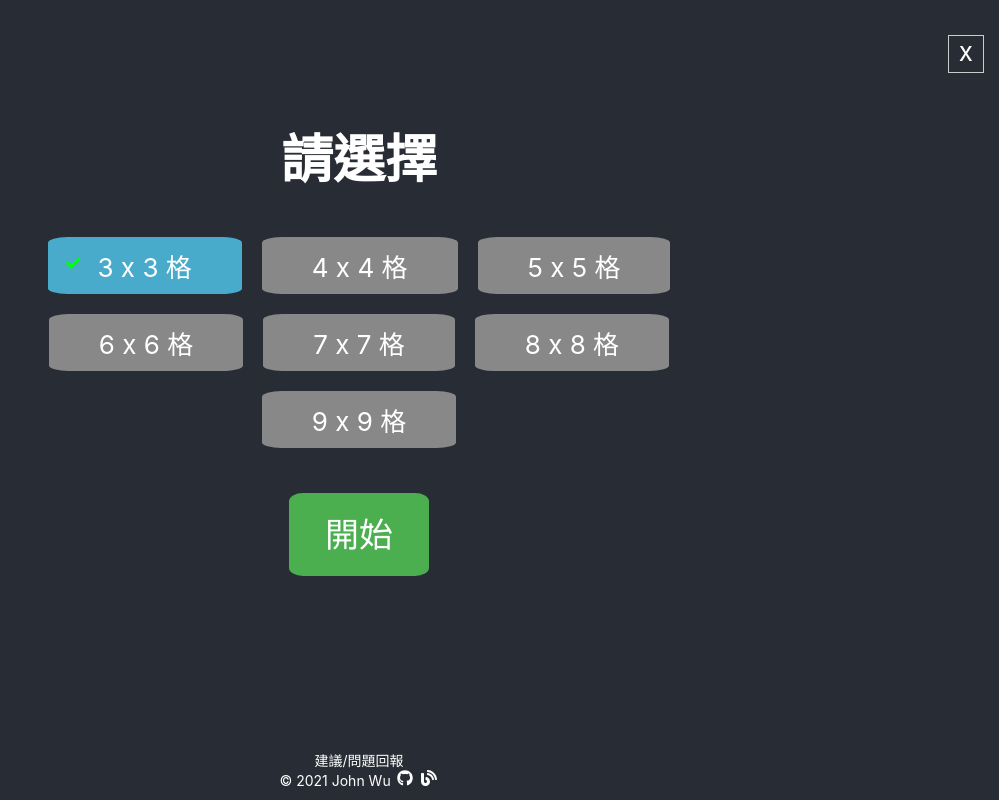
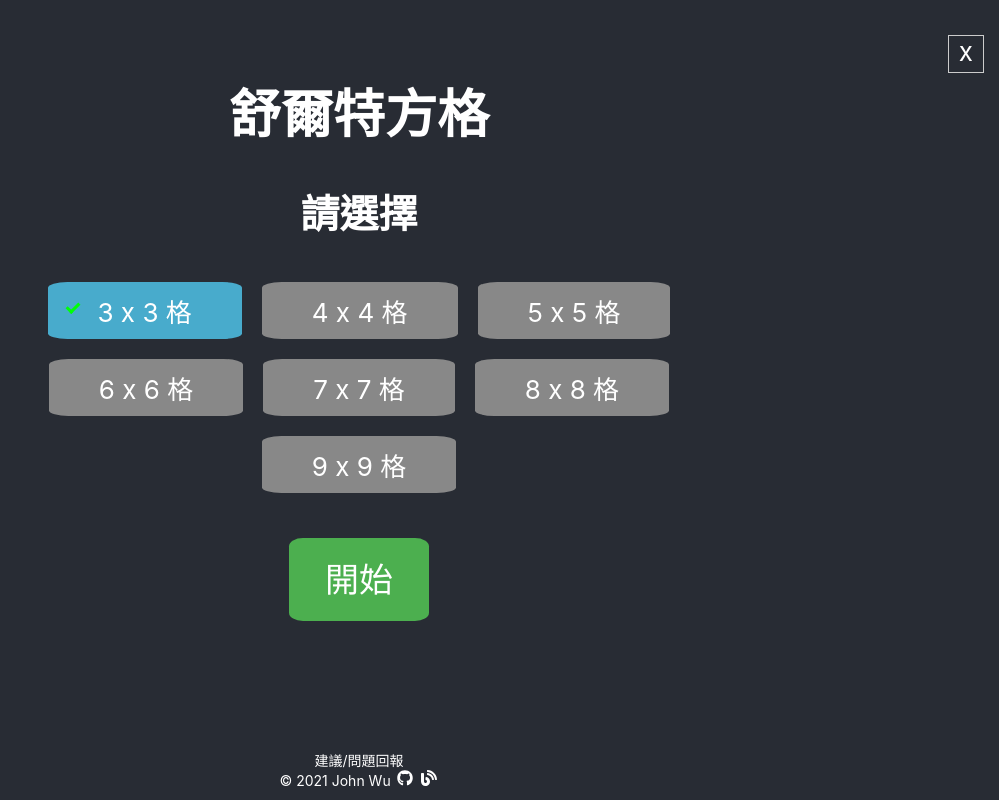
Before and after one commit to johnwu1114/math-exercise, a React (Create React App) app: page / in a window 1280 px wide. Both pictures are taken after a click on the item "舒爾特方格". Shown: the whole page, without its empty margins (281-1280 px from the left). Built offline with nearby package versions, Linux system fonts and the light colour scheme.

Commit message:
refactor: add name for QuestionBank

```diff
--- a/src/app.jsx
+++ b/src/app.jsx
@@ -9,7 +9,17 @@ import ClockQuestionBank from "./libs/question-bank/clock.js";
 export default class App extends Component {
   constructor(props) {
     super(props);
-    this.state = { isStart: false };
+    this.state = {
+      isStart: false,
+      questionBanks: [
+        new SchulteTableQuestionBank(),
+        new AdditionQuestionBank(),
+        new SubtractionQuestionBank(),
+        new MultiplicationQuestionBank(),
+        new MultiplicationQuestionBank(2),
+        new ClockQuestionBank()
+      ]
+    };
   }
 
   start = (questionBank) => {
@@ -27,24 +37,10 @@ export default class App extends Component {
           : <div>
             <h1>數學練習小程式</h1>
             <ul>
-              <li className="btn green" onClick={() => this.start(new SchulteTableQuestionBank())}>
-                舒爾特方格
-              </li>
-              <li className="btn green" onClick={() => this.start(new AdditionQuestionBank())}>
-                加法練習
-              </li>
-              <li className="btn green" onClick={() => this.start(new SubtractionQuestionBank())}>
-                減法練習
-              </li>
-              <li className="btn green" onClick={() => this.start(new MultiplicationQuestionBank())}>
-                9 x 9 乘法練習
-              </li>
-              <li className="btn green" onClick={() => this.start(new MultiplicationQuestionBank(2))}>
-                19 x 19 乘法練習
-              </li>
-              <li className="btn green" onClick={() => this.start(new ClockQuestionBank())}>
-                時鐘練習
-              </li>
+              {this.state.questionBanks.map((questionBank, i) =>
+                <li key={i} className="btn green" onClick={() => this.start(questionBank)}>
+                  {questionBank.getName()}
+                </li>)}
             </ul>
           </div>}
       </div>
--- a/src/components/quiz-section-selector.jsx
+++ b/src/components/quiz-section-selector.jsx
@@ -4,8 +4,10 @@ export default class QuizSectionSelector extends Component {
   constructor(props) {
     super(props);
     let sections = this.props.questionBank.getSections();
+    let name = this.props.questionBank.getName();
     this.isSingleSelection =  this.props.questionBank.getComponentName() === "SchulteTable";
     this.state = {
+      name: name,
       isSelected: sections[0].isSelected = true,
       sections: sections,
       isSelectedAll: false
@@ -50,7 +52,8 @@ export default class QuizSectionSelector extends Component {
   render() {
     return (
       <div>
-        <h1>請選擇</h1>
+        <h1>{this.state.name}</h1>
+        <h2>請選擇</h2>
         <ul className="sections">
           {this.state.sections.map((section, i) =>
             <li key={i}>
--- a/src/libs/question-bank/addition.js
+++ b/src/libs/question-bank/addition.js
@@ -3,6 +3,10 @@ import QuestionBankBase from "./base.js";
 
 export default class AdditionQuestionBank extends QuestionBankBase {
   questionCount = 10;
+
+  getName = () => {
+    return "加法練習";
+  }
 
   getSections = () => {
     return [{
--- a/src/libs/question-bank/clock.js
+++ b/src/libs/question-bank/clock.js
@@ -5,6 +5,10 @@ import Clock from "../../components/clock.jsx";
 export default class ClockQuestionBank extends QuestionBankBase {
   questionCount = 10;
   secondsInDay = 24 * 60 * 60;
+
+  getName = () => {
+    return "時鐘練習";
+  }
 
   getSections = () => {
     return [{
--- a/src/libs/question-bank/multiplication.js
+++ b/src/libs/question-bank/multiplication.js
@@ -8,12 +8,18 @@ export default class MultiplicationQuestionBank extends QuestionBankBase {
       case 2:
         this.multiplier = 11;
         this.multiplicand = 19;
+        this.name = "19 x 19 乘法練習";
         break;
       default:
         this.multiplier = 2;
         this.multiplicand = 9;
+        this.name = "9 x 9 乘法練習";
         break;
     }
+  }
+
+  getName = () => {
+    return this.name;
   }
 
   getSections = () => {
--- a/src/libs/question-bank/schulte-table.js
+++ b/src/libs/question-bank/schulte-table.js
@@ -1,6 +1,10 @@
 import RandomUtil from "../utils/random.js";
 
 export default class SchulteTableQuestionBank {
+
+  getName = () => {
+    return "舒爾特方格";
+  }
 
   getSections = () => {
     let sections = [];
--- a/src/libs/question-bank/subtraction.js
+++ b/src/libs/question-bank/subtraction.js
@@ -3,6 +3,10 @@ import QuestionBankBase from "./base.js";
 
 export default class SubtractionQuestionBank extends QuestionBankBase {
   questionCount = 10;
+
+  getName = () => {
+    return "減法練習";
+  }
 
   getSections = () => {
     return [{
```
